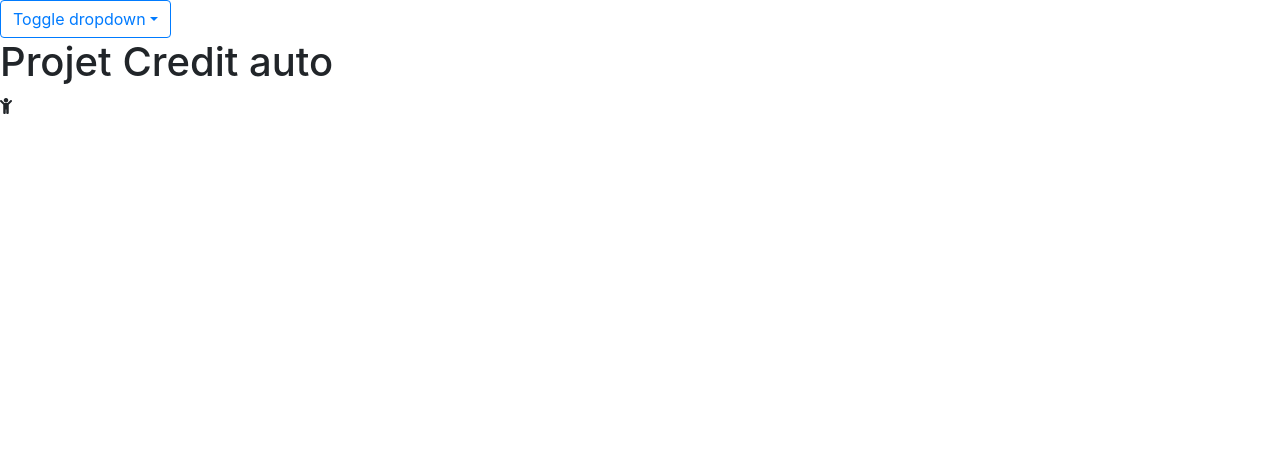
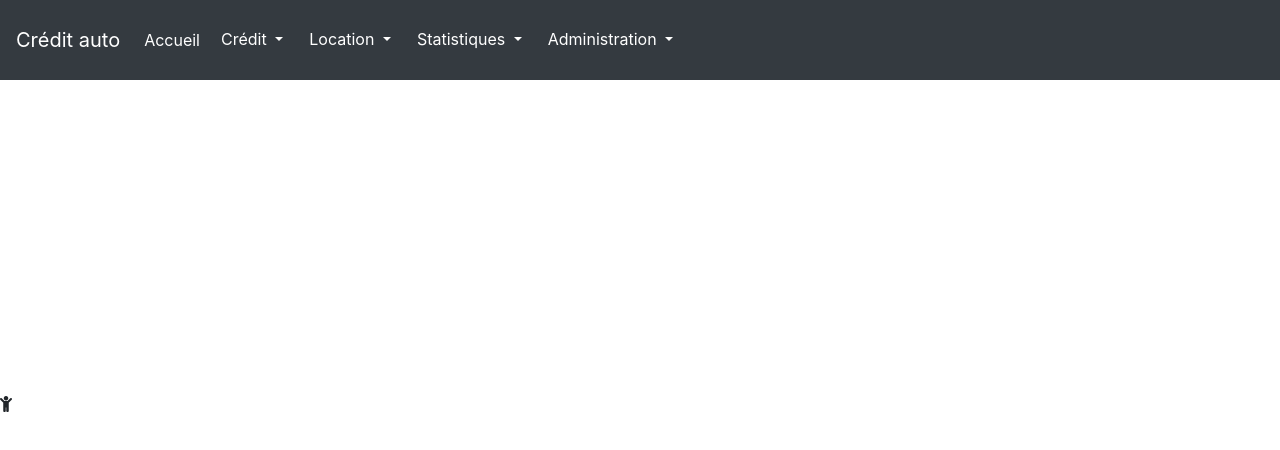
Before and after one commit to borisBelloc/CreditAuto, an Angular app in the folder front/: page / in a window 1280 px wide. Shown: the top 450 px of the page. Built offline with nearby package versions, Linux system fonts and the light colour scheme.

Commit message:
navbar w/ dropdown w/ custom color ok

```diff
--- a/front/src/app/app.component.html
+++ b/front/src/app/app.component.html
@@ -4,6 +4,5 @@
 
 <router-outlet></router-outlet>
 
-
-<h1>Projet Credit auto</h1>
+<br><br><br><br><br><br><br><br><br><br><br><br><br>
 <i class="fas fa-child"></i>
--- a/front/src/app/navigation/navbar/navbar.component.html
+++ b/front/src/app/navigation/navbar/navbar.component.html
@@ -1,43 +1,83 @@
-<!-- <nav class="navbar navbar-expand-md navbar-dark bg-dark">
-  <a class="navbar-brand" href="#">Navbar</a>
-  <button class="navbar-toggler" type="button" data-toggle="collapse" data-target="#navbarNavDropdown" aria-controls="navbarNavDropdown" aria-expanded="false" aria-label="Toggle navigation">
+<nav class="navbar navbar-expand-md navbar-dark bg-dark">
+  <a class="navbar-brand" href="#">Crédit auto</a>
+  <button
+    class="navbar-toggler"
+    type="button"
+    data-toggle="collapse"
+    data-target="#navbarNavDropdown"
+    aria-controls="navbarNavDropdown"
+    aria-expanded="false"
+    aria-label="Toggle navigation"
+  >
     <span class="navbar-toggler-icon"></span>
   </button>
   <div class="collapse navbar-collapse" id="navbarNavDropdown">
     <ul class="navbar-nav">
       <li class="nav-item active">
-        <a class="nav-link" href="#">Home <span class="sr-only">(current)</span></a>
+        <a class="nav-link" href="#"
+          >Accueil <span class="sr-only">(current)</span></a
+        >
       </li>
-      <li class="nav-item">
-        <a class="nav-link" href="#">Features</a>
-      </li>
-      <li class="nav-item">
-        <a class="nav-link" href="#">Pricing</a>
-      </li>
-      <li class="nav-item dropdown">
-        <a class="nav-link dropdown-toggle" href="#" id="navbarDropdownMenuLink" role="button" data-toggle="dropdown" aria-haspopup="true" aria-expanded="false">
+      <!-- btn ex : btn-outline-primary -->
+
+
+      <div ngbDropdown class="d-inline-block">
+        <button
+          class="btn darkDropdown"
+          id="dropdownBasic1"
+          ngbDropdownToggle>
+
+          Crédit
+        </button>
+        <div ngbDropdownMenu aria-labelledby="dropdownBasic1">
+          <button ngbDropdownItem>Créer contrat de crédit auto</button>
+          <button ngbDropdownItem>Rechercher un contrat</button>
+        </div>
+      </div>
+
+      <div ngbDropdown class="d-inline-block">
+        <button
+          class="btn darkDropdown"
+          id="dropdownBasic1"
+          ngbDropdownToggle>
+
+          Location
+        </button>
+        <div ngbDropdownMenu aria-labelledby="dropdownBasic1">
+          <button ngbDropdownItem>Vérifier contrat en cours client</button>
+          <button ngbDropdownItem>Emettre conditions de location</button>
+        </div>
+      </div>
+
+      <div ngbDropdown class="d-inline-block">
+        <button
+          class="btn darkDropdown"
+          id="dropdownBasic1"
+          ngbDropdownToggle>
+
+          Statistiques
+        </button>
+        <div ngbDropdownMenu aria-labelledby="dropdownBasic1">
+          <button ngbDropdownItem>Rapport de production</button>
+        </div>
+      </div>
+
+      <div ngbDropdown class="d-inline-block">
+        <button
+          class="btn darkDropdown"
+          id="dropdownBasic1"
+          ngbDropdownToggle>
           Administration
-        </a>
-        <div class="dropdown-menu" aria-labelledby="navbarDropdownMenuLink">
-          <a class="dropdown-item" href="#">Loueurs partenaires</a>
-          <a class="dropdown-item" href="#">Taux de crédit</a>
-          <a class="dropdown-item" href="#">Conditions de locations</a>
+        </button>
+        <div ngbDropdownMenu aria-labelledby="dropdownBasic1">
+          <button ngbDropdownItem>Loueurs partenaires</button>
+          <button ngbDropdownItem>Taux de crédit</button>
+          <button ngbDropdownItem>Conditions de locations</button>
         </div>
-      </li>
+      </div>
+
 
 
     </ul>
   </div>
-</nav> -->
-
-<div class="row">
-  <div class="col">
-    <div ngbDropdown class="d-inline-block">
-      <button class="btn btn-outline-primary" id="dropdownBasic1" ngbDropdownToggle>Toggle dropdown</button>
-      <div ngbDropdownMenu aria-labelledby="dropdownBasic1">
-        <button ngbDropdownItem>Action - 1</button>
-        <button ngbDropdownItem>Another Action</button>
-        <button ngbDropdownItem>Something else is here</button>
-      </div>
-    </div>
-  </div>
+</nav>
--- a/front/src/app/navigation/navbar/navbar.component.scss
+++ b/front/src/app/navigation/navbar/navbar.component.scss
@@ -0,0 +1,12 @@
+.darkDropdown {
+  color: #ffffff;
+}
+
+.navbar {
+  min-height: 80px;
+}
+
+.darkDropdown:focus {
+  outline: 0;
+  box-shadow: 0 0 0 0.2rem rgba(39, 40, 41, 0.25);
+}
--- a/front/src/app/navigation/navbar/navbar.component.ts
+++ b/front/src/app/navigation/navbar/navbar.component.ts
@@ -1,4 +1,6 @@
 import { Component, OnInit } from '@angular/core';
+
+
 
 @Component({
   selector: 'app-navbar',
```
